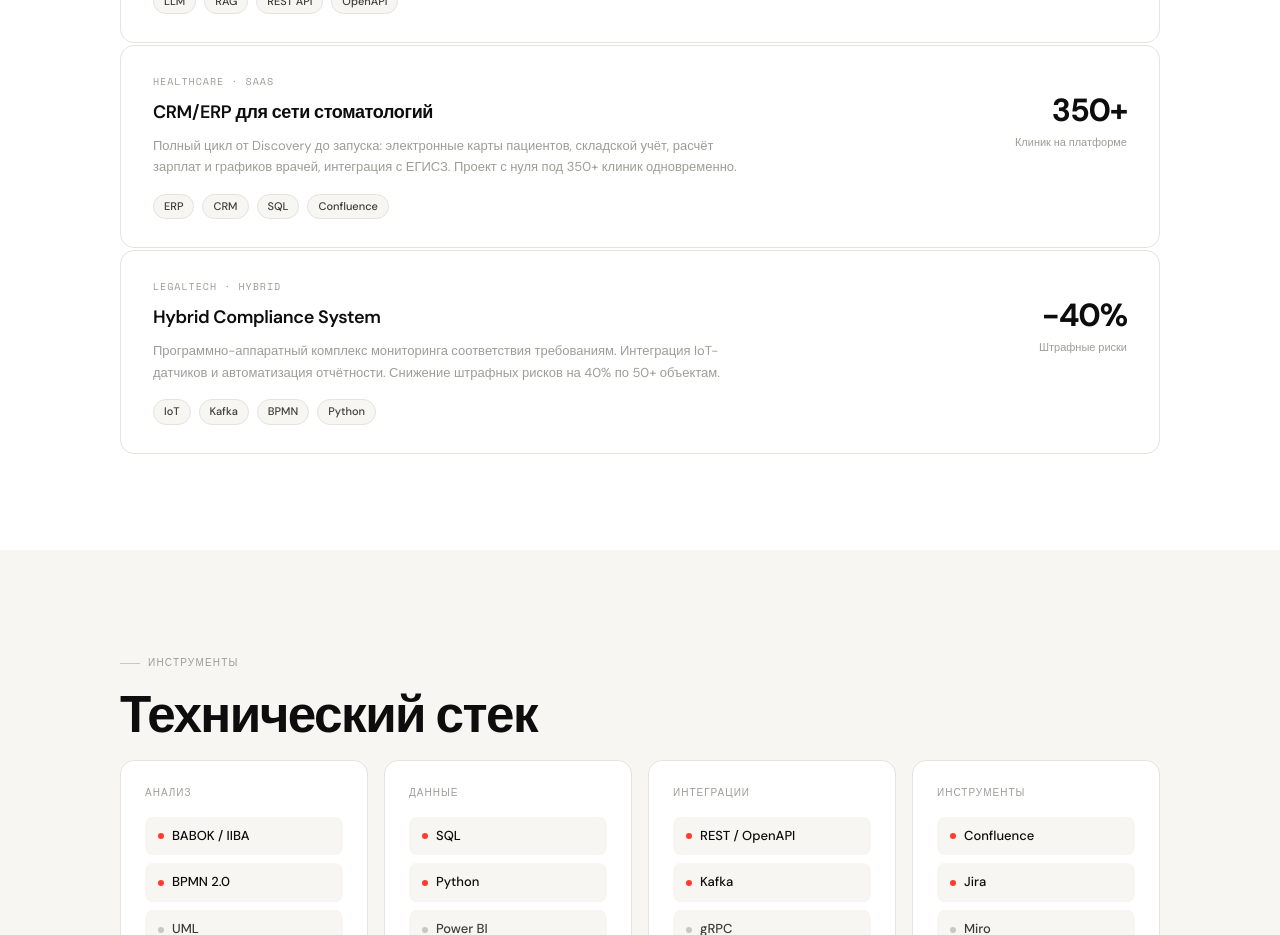
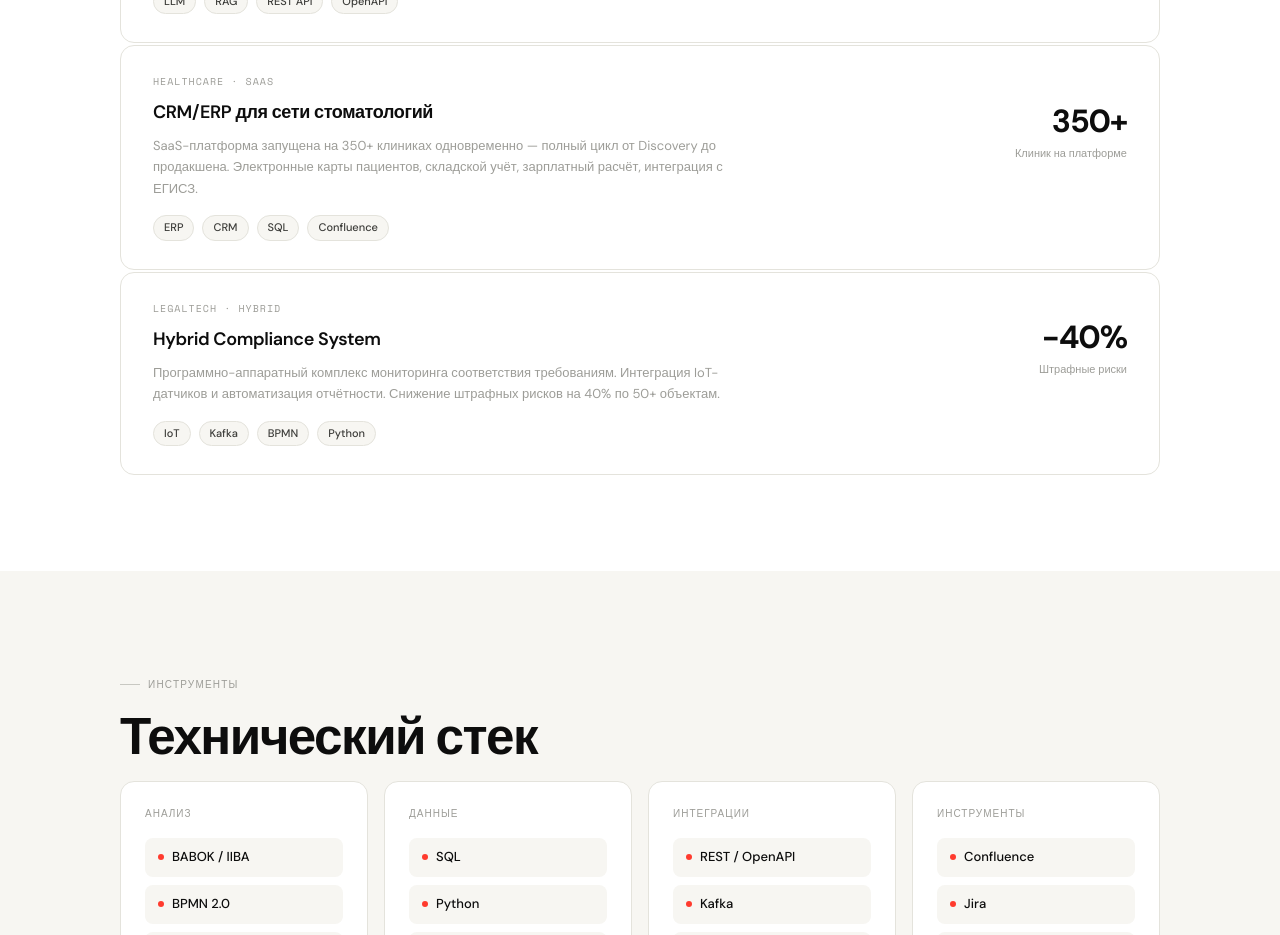
Before and after one commit to Arti-Ko/teta, a Next.js app: page / in a window 1280 px wide. Shown: the part 3400-4335 px from the top of the page. Built offline with nearby package versions, Linux system fonts and the light colour scheme; no server answers.

Commit message:
Update page.tsx

```diff
--- a/src/app/page.tsx
+++ b/src/app/page.tsx
@@ -219,7 +219,7 @@ export default function Home() {
               <div className="pr-left">
                 <div className="pr-domain">HealthCare · SaaS</div>
                 <div className="pr-title">CRM/ERP для сети стоматологий</div>
-                <div className="pr-desc">Полный цикл от Discovery до запуска: электронные карты пациентов, складской учёт, расчёт зарплат и графиков врачей, интеграция с ЕГИСЗ. Проект с нуля под 350+ клиник одновременно.</div>
+                <div className="pr-desc">SaaS-платформа запущена на 350+ клиниках одновременно — полный цикл от Discovery до продакшена. Электронные карты пациентов, складской учёт, зарплатный расчёт, интеграция с ЕГИСЗ.</div>
                 <div className="pr-chips"><span className="pr-chip">ERP</span><span className="pr-chip">CRM</span><span className="pr-chip">SQL</span><span className="pr-chip">Confluence</span></div>
               </div>
               <div className="pr-right"><div className="pr-metric-big">350+</div><div className="pr-metric-label">Клиник на платформе</div><div className="pr-arrow">↗</div></div>
```
